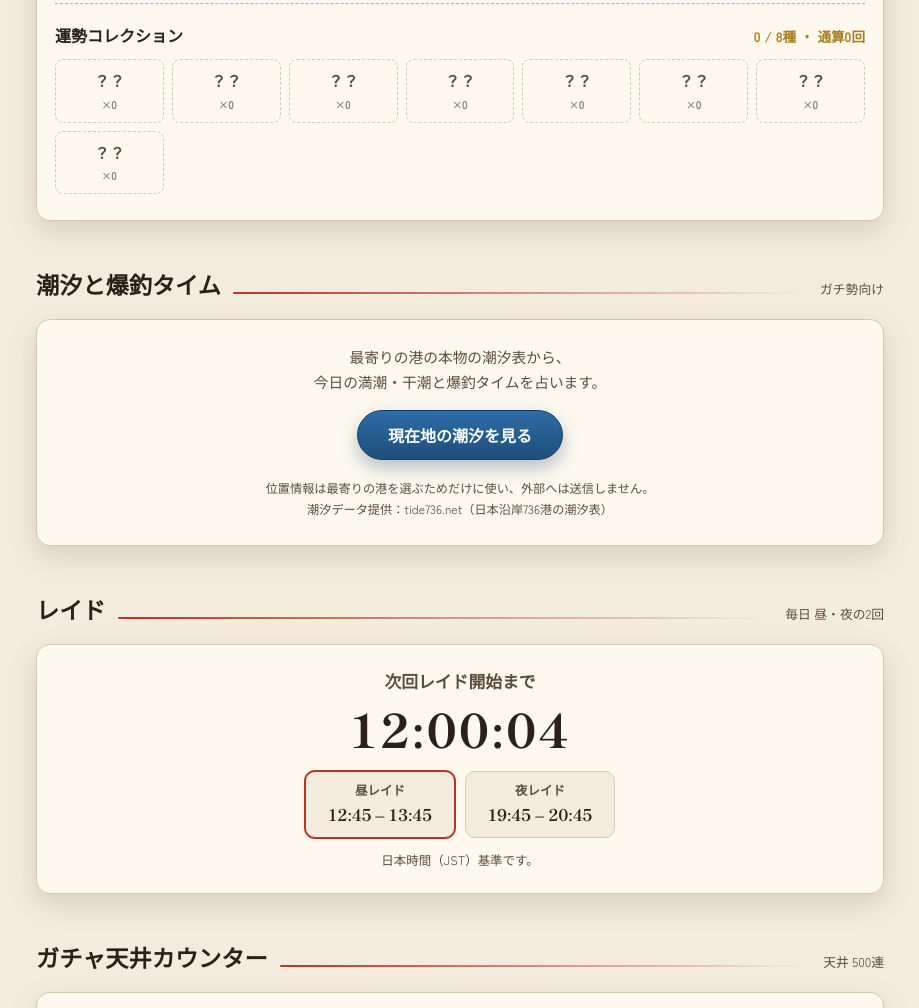
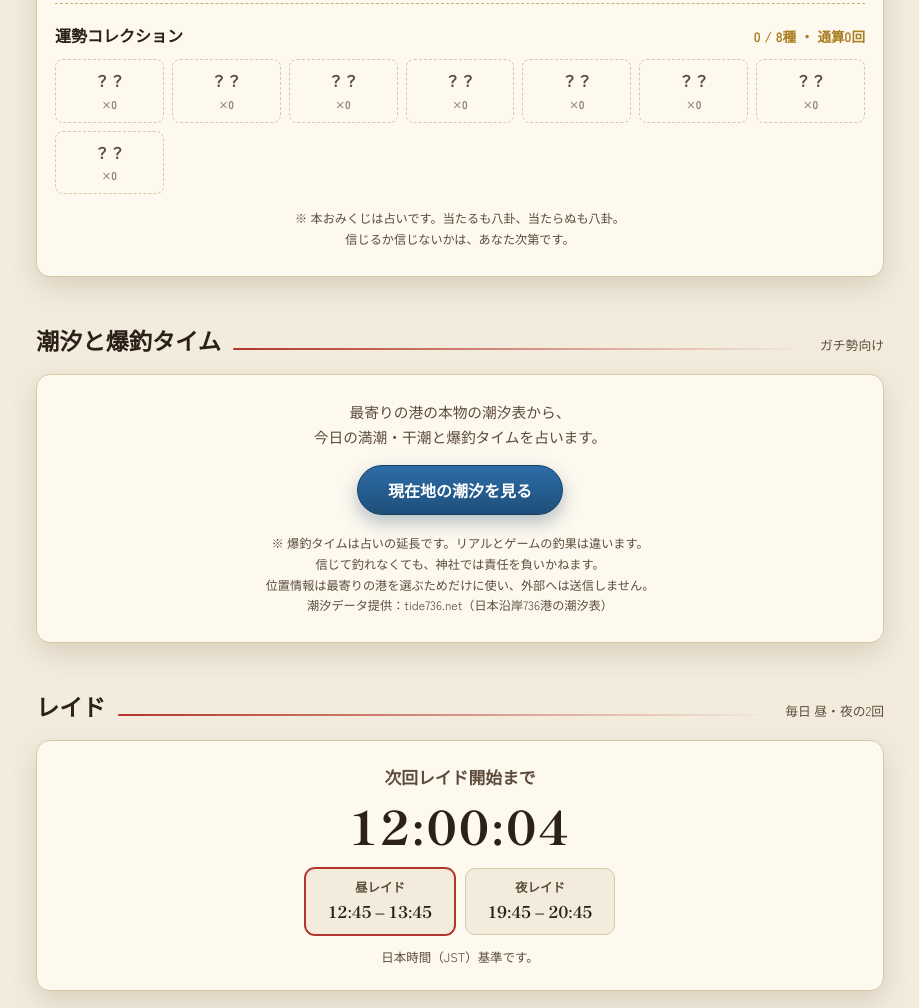
Before and after one commit to nuke27a/nuke27a.github.io, a plain HTML site: page index.html in a window 1280 px wide. Shown: the part 2294-3302 px from the top of the page, without its empty margins (180-1099 px from the left). Drawn offline with Linux system fonts and the light colour scheme.

Commit message:
占い風の注意書き（当たるも八卦・釣果の免責）を追加

```diff
--- a/index.html
+++ b/index.html
@@ -579,6 +579,7 @@
             <p class="collection-head">運勢コレクション <span class="collection-count" id="collectionCount">0 / 7</span></p>
             <ul class="collection-list" id="collectionList"></ul>
           </div>
+          <p class="post-note">※ 本おみくじは占いです。当たるも八卦、当たらぬも八卦。<br />信じるか信じないかは、あなた次第です。</p>
         </div>
       </section>
 
@@ -594,7 +595,7 @@
           <button class="btn-tide" id="btnTide" type="button">現在地の潮汐を見る</button>
           <p class="tide-status" id="tideStatus"></p>
           <div class="tide-result" id="tideResult"></div>
-          <p class="tide-note">位置情報は最寄りの港を選ぶためだけに使い、外部へは送信しません。<br />潮汐データ提供：tide736.net（日本沿岸736港の潮汐表）</p>
+          <p class="tide-note">※ 爆釣タイムは占いの延長です。リアルとゲームの釣果は違います。<br />信じて釣れなくても、神社では責任を負いかねます。<br />位置情報は最寄りの港を選ぶためだけに使い、外部へは送信しません。<br />潮汐データ提供：tide736.net（日本沿岸736港の潮汐表）</p>
         </div>
       </section>
 
```
